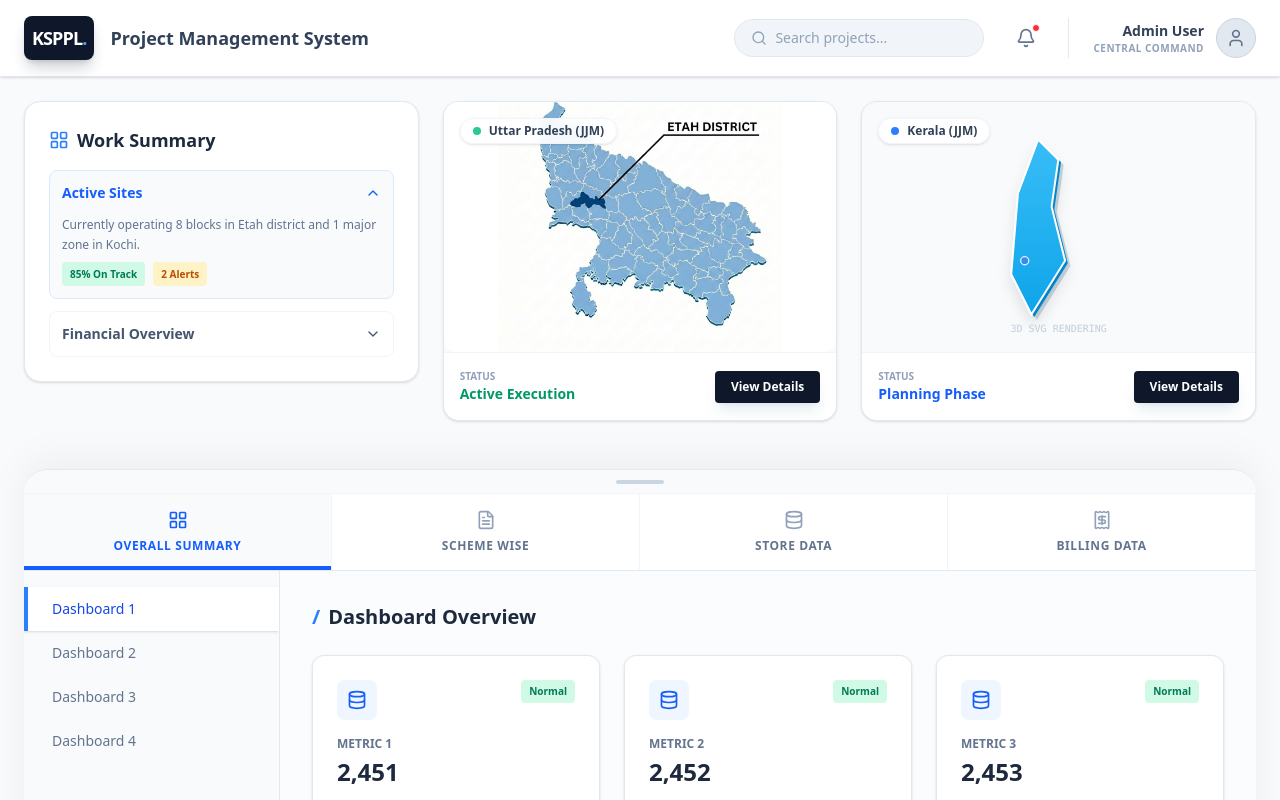
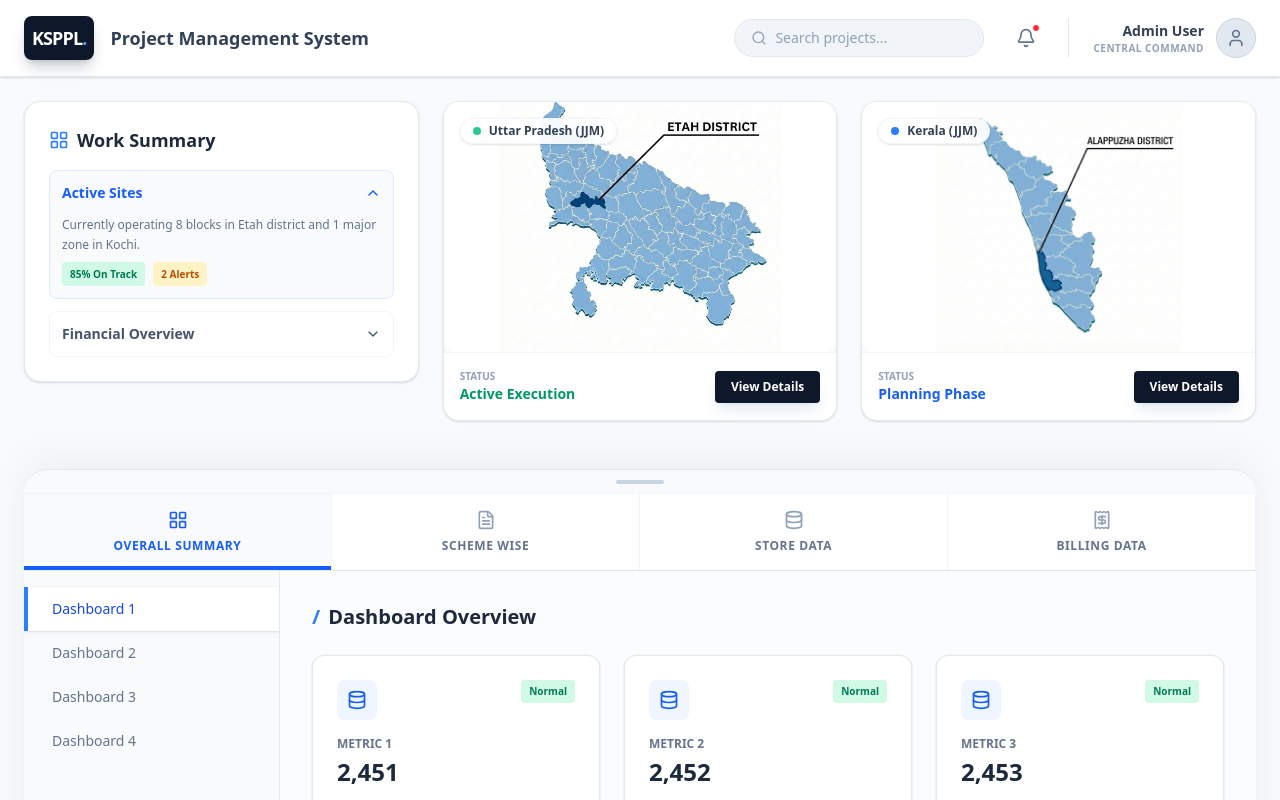
Before and after one commit to sandeepksp-prog/DPRAPP, a Next.js app: page /dashboard in a window 1280 px wide. Shown: the top 800 px of the page. Built offline with nearby package versions, Linux system fonts and the light colour scheme.

Commit message:
feat: Replace Kerala SVG with User Image

```diff
--- a/src/components/landing/KeralaMapSVG.tsx
+++ b/src/components/landing/KeralaMapSVG.tsx
@@ -2,58 +2,16 @@
 
 import { motion } from "framer-motion";
 
-// Placeholder Path - Users should replace this with the actual Kerala Map SVG path
-const KERALA_PATH = "M120 20 L150 50 L140 120 L160 200 L110 280 L80 220 L90 100 L120 20 Z";
-
 export default function KeralaMapSVG() {
     return (
-        <div className="w-full h-full flex items-center justify-center p-6 relative group overflow-hidden">
-            {/* Use basic SVG for now to avoid complexity issues */}
-            <svg
-                viewBox="0 0 300 300"
-                className="w-full h-full drop-shadow-xl overflow-visible transition-transform hover:scale-105 duration-500"
-            >
-                <defs>
-                    <linearGradient id="keralaGradient" x1="0%" y1="0%" x2="0%" y2="100%">
-                        <stop offset="0%" stopColor="#38bdf8" />
-                        <stop offset="100%" stopColor="#0ea5e9" />
-                    </linearGradient>
-                </defs>
-
-                {/* 1. Shadow Layer (Depth) */}
-                <path
-                    d={KERALA_PATH}
-                    fill="#0c4a6e"
-                    opacity="0.2"
-                    transform="translate(8, 8)"
+        <div className="w-full h-full flex items-center justify-center relative group p-0 overflow-hidden rounded-xl bg-white">
+            {/* USER PROVIDED KERALA MAP IMAGE */}
+            <div className="relative w-full h-full">
+                <img
+                    src="/assets/kerala_final_map.jpg"
+                    alt="Kerala District Map - Alappuzha"
+                    className="w-full h-full object-contain object-center transition-transform duration-700 hover:scale-105"
                 />
-
-                {/* 2. Middle Extrusion Layer */}
-                <path
-                    d={KERALA_PATH}
-                    fill="#0284c7"
-                    transform="translate(4, 4)"
-                />
-
-                {/* 3. Top Surface (Glossy) */}
-                <path
-                    d={KERALA_PATH}
-                    fill="url(#keralaGradient)"
-                    stroke="white"
-                    strokeWidth="3"
-                    className="cursor-pointer hover:brightness-110 transition-all"
-                />
-
-                {/* District Marker (Kochi) */}
-                <g transform="translate(100, 200)">
-                    <title>Kochi District</title>
-                    <circle r="6" fill="#3b82f6" stroke="white" strokeWidth="2" className="animate-pulse shadow-lg" />
-                </g>
-
-            </svg>
-
-            <div className="absolute bottom-4 left-1/2 -translate-x-1/2 text-[10px] text-slate-400 font-mono opacity-50 pointer-events-none">
-                3D SVG RENDERING
             </div>
         </div>
     );
```
Also changed, not shown: public/assets/kerala_final_map.jpg (added).
